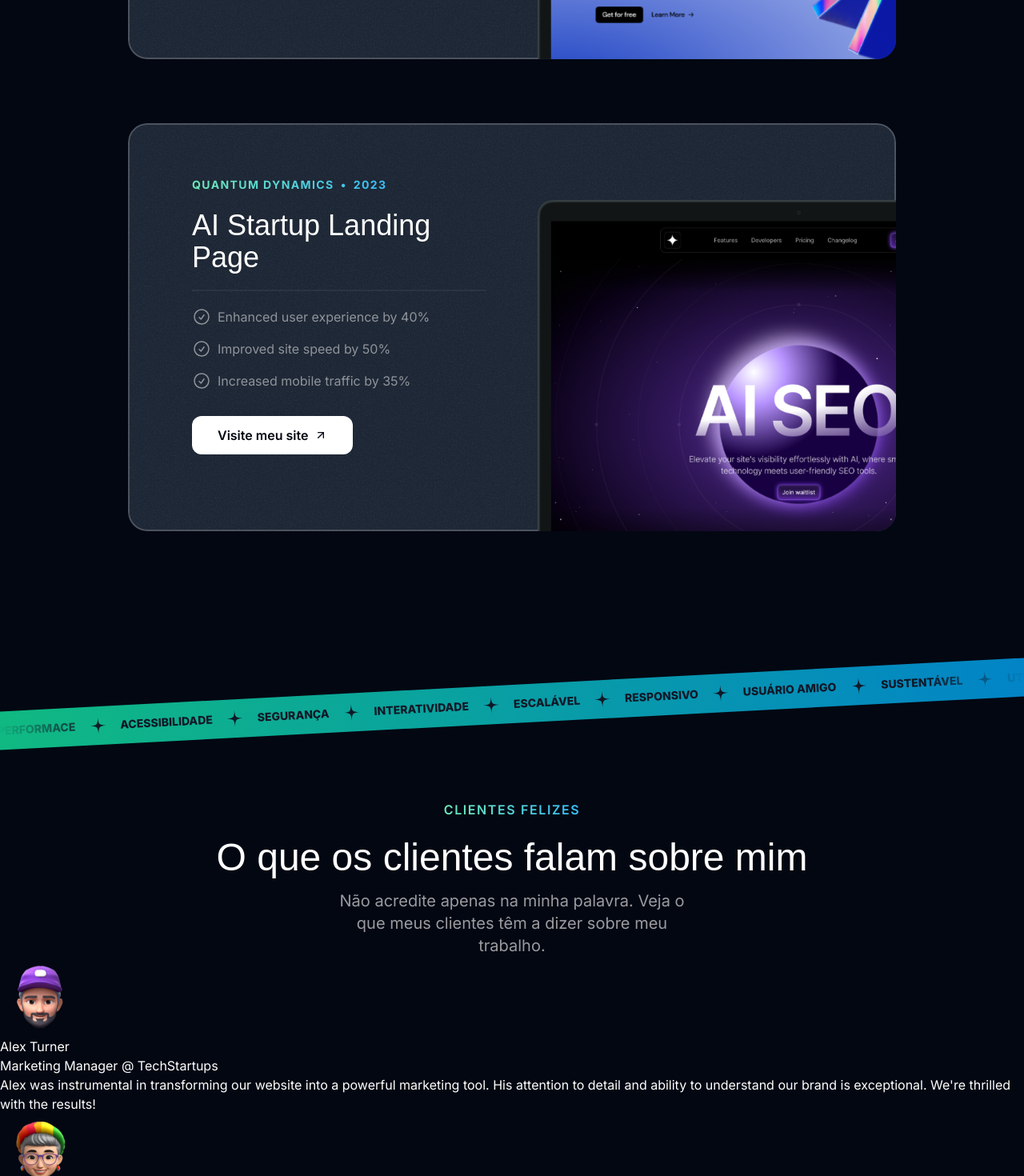
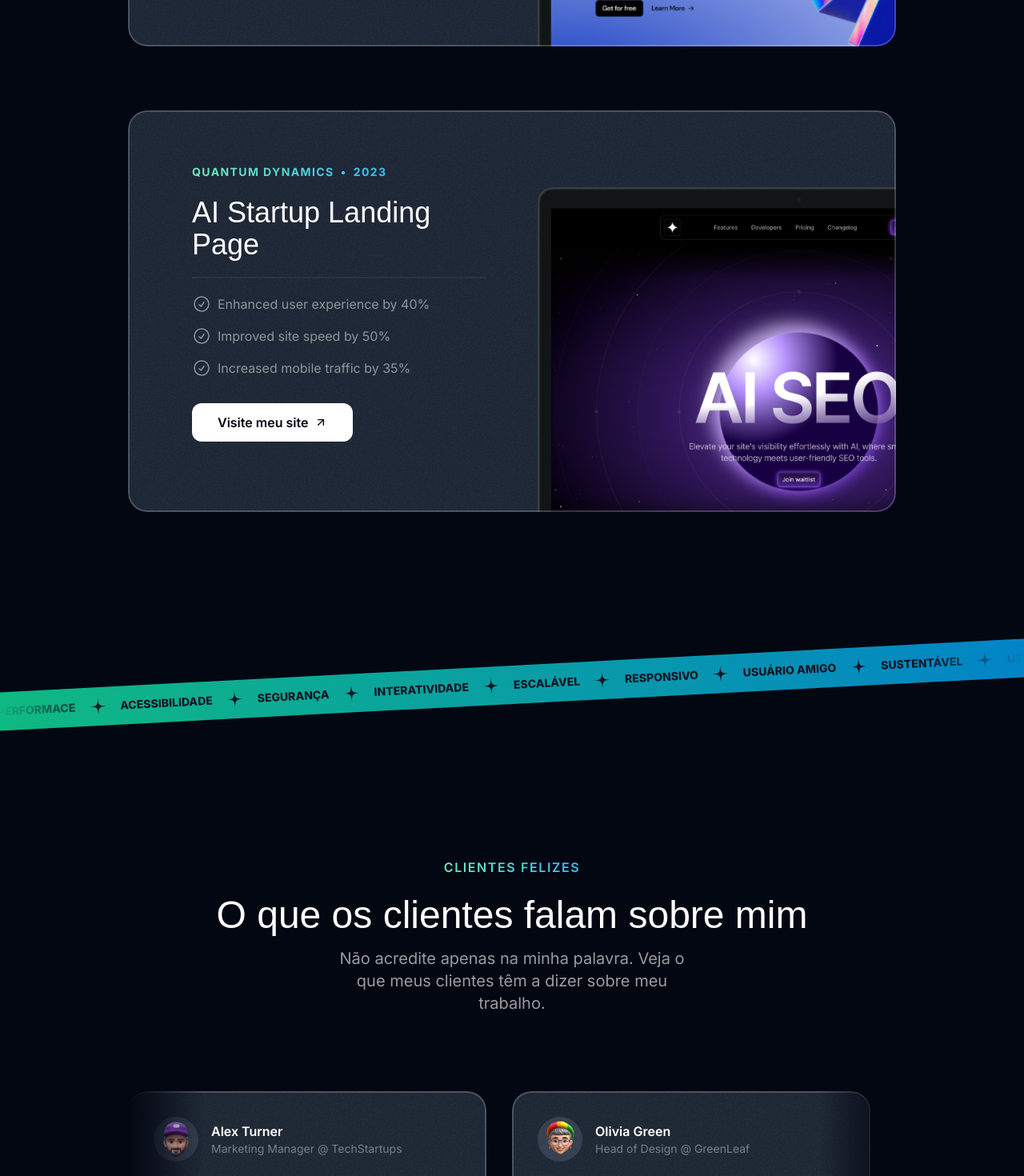
Before and after one commit to geovanigcs/Portfolio_2025, a Next.js app: page / in a window 1280 px wide. Shown: the part 2440-3910 px from the top of the page at 80% size. Built offline with nearby package versions, Linux system fonts and the light colour scheme; a web font is replaced by a local one.

Commit message:
Chore: Adding Testimonial

```diff
--- a/src/app/components/Projects.tsx
+++ b/src/app/components/Projects.tsx
@@ -3,9 +3,9 @@
 import aiStartupLandingPage from "@/assets/images/ai-startup-landing-page.png";
 import CheckCircleIcon from "@/assets/icons/check-circle.svg"
 import ArrowUpRightIcon from "@/assets/icons/arrow-up-right.svg"
-import grainImage from "@/assets/images/grain.jpg";
 import Image from "next/image";
 import { SectionHeader } from "./ui/SectionHeader";
+import { Card } from "./ui/Card";
 
 const portfolioProjects = [
   {
@@ -53,8 +53,7 @@
         <SectionHeader eyebrow="Projetos" title="Projetos em destaques" description="Veja como eu transformo a concepção do envolvimento na experiência digital" />
         <div className="flex md:mt-20 flex-col mt-10 gap-20">
           {portfolioProjects.map(project => (
-            <div key={project.title} className="bg-gray-800 p-8 rounded-3xl relative z-0 after:-z-10 overflow-hidden after:content-[''] after:absolute after:inset-0 after:outline-2 after:outline after:-outline-offset-2 after:rounded-3xl after:outline-white/20 px-8 pt-8 after:pointer-events-none md:px-10 md:pt-12 lg:pt-16 lg:px-20">
-              <div className="absolute inset-0 -z-10 opacity-5" style={{ backgroundImage: `url(${grainImage.src})` }}></div>
+            <Card key={project.title} className="px-8 pt-8 md:px-10 md:pt-12 lg:pt-16 lg:px-20">
               <div className="lg:grid lg:grid-cols-2 lg:gap-16">
                 <div className="lg:pb-16">
                   <div className="font-bold uppercase tracking-widest text-sm gap-2 bg-gradient-to-r from-emerald-300 to-sky-400 text-center text-transparent bg-clip-text inline-flex">
@@ -83,7 +82,7 @@
                   <Image src={project.image} alt={project.title} className="mt-8 -mb-8 lg:-mb-0 lg:mt-8 lg:absolute lg:h-full lg:w-auto lg:max-w-none lg:-mb-18" />
                 </div>
               </div>
-            </div>
+            </Card>
           ))}
         </div>
       </div>
--- a/src/app/components/Testimonials.tsx
+++ b/src/app/components/Testimonials.tsx
@@ -3,8 +3,10 @@
 import memojiAvatar3 from "@/assets/images/memoji-avatar-3.png";
 import memojiAvatar4 from "@/assets/images/memoji-avatar-4.png";
 import memojiAvatar5 from "@/assets/images/memoji-avatar-5.png";
+import grainImage from "@/assets/images/grain.jpg";
 import Image from "next/image";
 import { SectionHeader } from "./ui/SectionHeader";
+import { Card } from "./ui/Card";
 
 const testimonials = [
   {
@@ -41,16 +43,27 @@
 
 export const Testimonials = () => {
   return (
-    <div className="">
-      <SectionHeader eyebrow="Clientes felizes" title="O que os clientes falam sobre mim" description="Não acredite apenas na minha palavra. Veja o que meus clientes têm a dizer sobre meu trabalho." />
-      <div className="">{testimonials.map(testimonial => (
-        <div key={testimonial.name} className="">
-          <Image src={testimonial.avatar} alt={testimonial.name} />
-          <div className="">{testimonial.name}</div>
-          <div className="">{testimonial.position}</div>
-          <p className="">{testimonial.text}</p>
+    <div className="py-16 lg:py-24">
+      <div className="container">
+        <SectionHeader eyebrow="Clientes felizes" title="O que os clientes falam sobre mim" description="Não acredite apenas na minha palavra. Veja o que meus clientes têm a dizer sobre meu trabalho." />
+        <div className="mt-16 lg:mt-24 flex overflow-x-clip [mask-image:linear-gradient(to_right,transparent,black_10%,black_90%,transparent)]">
+          <div className="flex gap-8 flex-none">{testimonials.map((testimonial) => (
+            <Card key={testimonial.name} className="max-w-xs md:max-w-md md:p-8">
+              <div className="flex gap-4 items-center">
+                <div className="size-14 bg-gray-700 inline-flex items-center justify-center rounded-full flex-shrink-0">
+                  <Image src={testimonial.avatar} alt={testimonial.name} className="max-h-full" />
+                </div>
+                <div className="">
+                  <div className="font-semibold">{testimonial.name}</div>
+                  <div className="text-sm text-white/40">{testimonial.position}</div>
+                </div>
+              </div>
+              <p className="mt-4 text-sm md:text-base md:mt-6">{testimonial.text}</p>
+            </Card>
+          ))}
+          </div>
         </div>
-      ))}</div>
+      </div>
     </div>
   );
 };
--- /dev/null
+++ b/src/app/components/ui/Card.tsx
@@ -0,0 +1,13 @@
+import grainImage from "@/assets/images/grain.jpg";
+import { PropsWithChildren } from "react";
+import { twMerge } from "tailwind-merge";
+
+
+export const Card = ({ className, children }: PropsWithChildren<{ className?: string; }>) => {
+    return (
+        <div className={twMerge("bg-gray-800 rounded-3xl relative z-0 after:z-10 overflow-hidden after:content-[''] after:absolute after:inset-0 after:outline-2 after:outline after:-outline-offset-2 after:rounded-3xl after:outline-white/20 px-8 pt-8 after:pointer-events-none p-6", className)}>
+            <div className="absolute inset-0 -z-10 opacity-5" style={{ backgroundImage: `url(${grainImage.src})` }}></div>
+            {children}
+        </div>
+    )
+}
```
